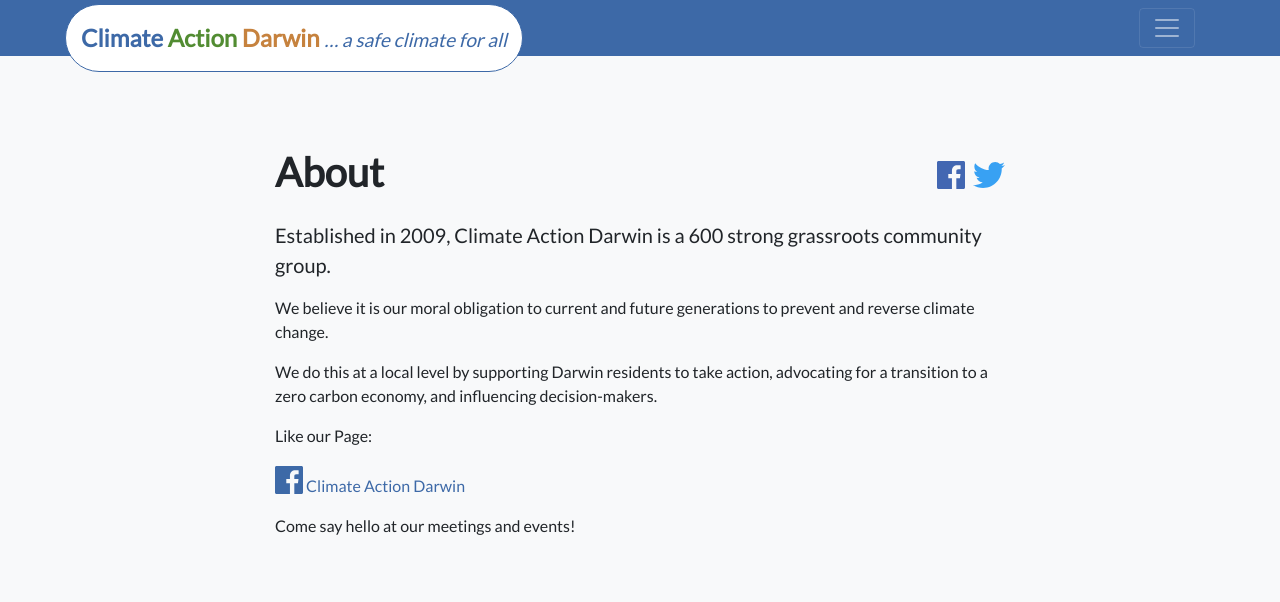
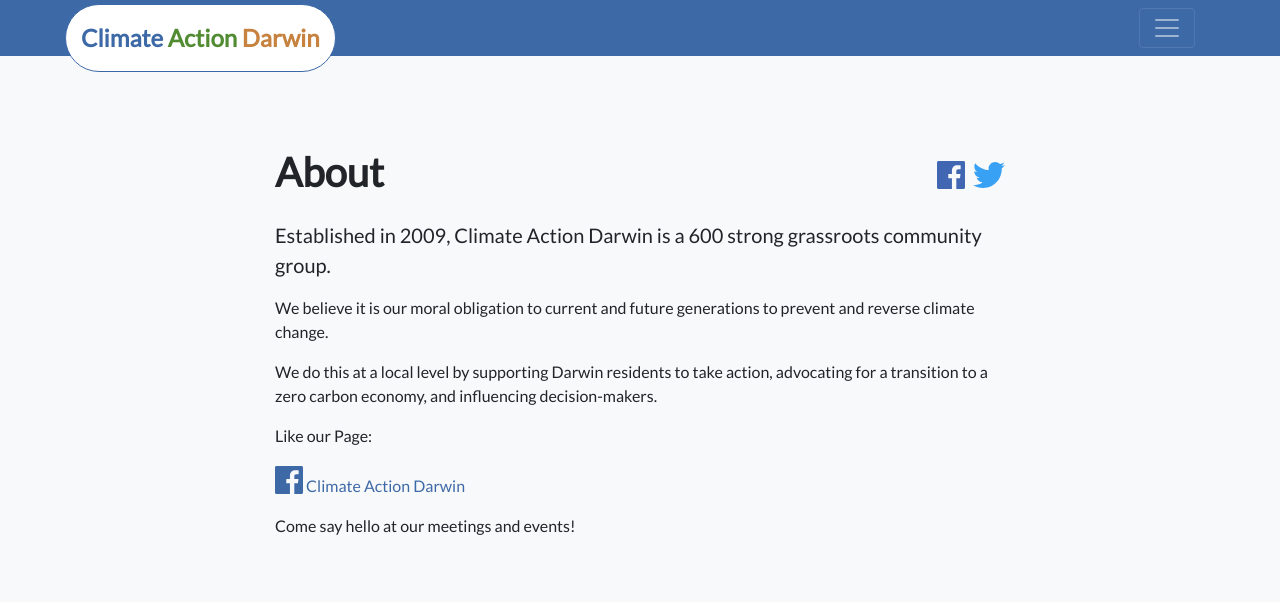
Before and after one commit to superdivest/superdivest.github.io, a Jekyll site: the page built from about.md, in a window 1280 px wide and 1346 px high. Shown: the top 602 px of the window. Built offline with Jekyll 4.4.1, drawn with Linux system fonts in a browser that asks for light colours; nearby versions of some CDN libraries; grey boxes are pictures that could not be loaded.

Commit message:
remove 'a safe climate for all' messaging

```diff
--- a/_includes/nav.html
+++ b/_includes/nav.html
@@ -3,7 +3,7 @@
   <div class="container">
     <a class="navbar-brand" href="/"><span class="cad-mid-blue">Climate</span>
       <span class="cad-green">Action</span> <span class="cad-orange">Darwin</span>
-      <small class="cad-mid-blue d-none d-lg-inline d-xl-inline"><em>… a safe climate for all</em></small>
+      <!-- <small class="cad-mid-blue d-none d-lg-inline d-xl-inline"><em>… a safe climate for all</em></small> -->
     </a>
     <button class="navbar-toggler ml-auto" type="button" data-toggle="collapse"
             data-target="#navbarSupportedContent" aria-controls="navbarSupportedContent"
```
